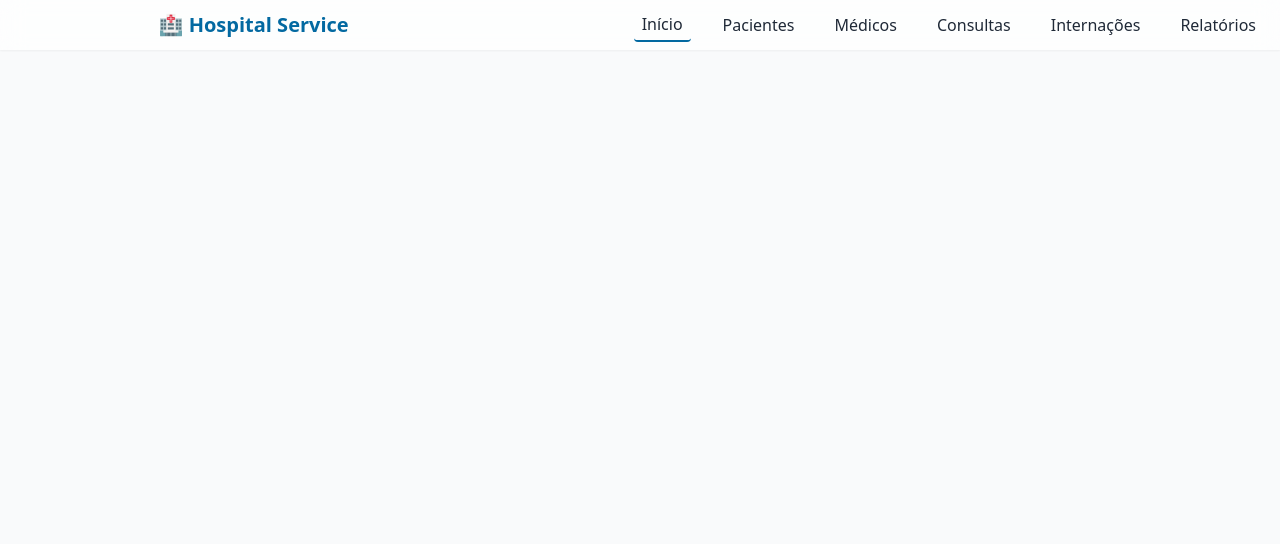
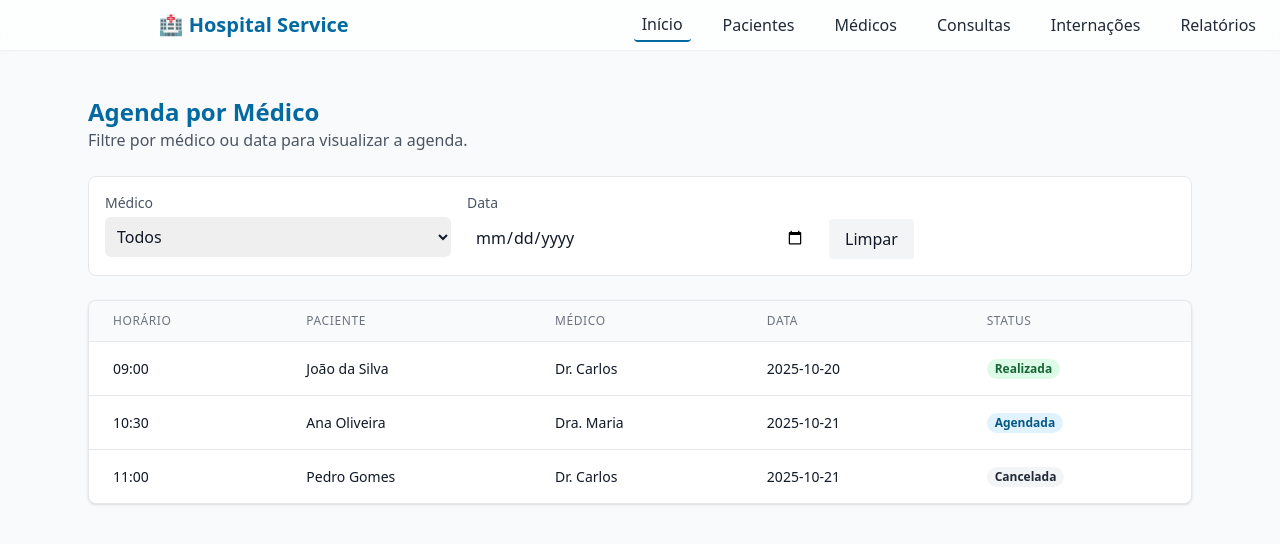
Before and after one commit to gabrielcaixeta01/Hospital-Service-App-, a Next.js app: page /relatorios/agenda-medico in a window 1280 px wide. Shown: the top 544 px of the page. Built offline with nearby package versions, Linux system fonts and the light colour scheme.

Commit message:
feat: relatorios adicionados

```diff
--- a/src/app/(protected)/relatorios/agenda-medico/page.tsx
+++ b/src/app/(protected)/relatorios/agenda-medico/page.tsx
@@ -1,3 +1,156 @@
-export default function Page() {
-  return <div />;
+"use client";
+
+import { useState } from "react";
+
+interface Consulta {
+  id: number;
+  paciente: string;
+  medico: string;
+  data: string;
+  horario: string;
+  status: string;
 }
+
+const MOCK: Consulta[] = [
+  {
+    id: 1,
+    paciente: "João da Silva",
+    medico: "Dr. Carlos",
+    data: "2025-10-20",
+    horario: "09:00",
+    status: "Realizada",
+  },
+  {
+    id: 2,
+    paciente: "Ana Oliveira",
+    medico: "Dra. Maria",
+    data: "2025-10-21",
+    horario: "10:30",
+    status: "Agendada",
+  },
+  {
+    id: 3,
+    paciente: "Pedro Gomes",
+    medico: "Dr. Carlos",
+    data: "2025-10-21",
+    horario: "11:00",
+    status: "Cancelada",
+  },
+];
+
+export default function AgendaMedicoPage() {
+  const [medicoFilter, setMedicoFilter] = useState("");
+  const [dateFilter, setDateFilter] = useState("");
+
+  const medicos = Array.from(new Set(MOCK.map((c) => c.medico)));
+
+  const filtered = MOCK.filter((c) => {
+    if (medicoFilter && c.medico !== medicoFilter) return false;
+    if (dateFilter && c.data !== dateFilter) return false;
+    return true;
+  });
+
+  return (
+    <section className="max-w-6xl mx-auto px-6 py-8">
+      <div className="flex items-center justify-between mb-6">
+        <div>
+          <h1 className="text-2xl font-bold text-blue-700">
+            Agenda por Médico
+          </h1>
+          <p className="text-gray-600">
+            Filtre por médico ou data para visualizar a agenda.
+          </p>
+        </div>
+      </div>
+
+      <div className="bg-white rounded-lg border p-4 mb-6">
+        <div className="grid grid-cols-1 sm:grid-cols-3 gap-4">
+          <div>
+            <label className="block text-sm text-gray-600">Médico</label>
+            <select
+              className="mt-1 block w-full rounded-md border-gray-300 p-2"
+              value={medicoFilter}
+              onChange={(e) => setMedicoFilter(e.target.value)}
+            >
+              <option value="">Todos</option>
+              {medicos.map((m) => (
+                <option key={m} value={m}>
+                  {m}
+                </option>
+              ))}
+            </select>
+          </div>
+
+          <div>
+            <label className="block text-sm text-gray-600">Data</label>
+            <input
+              type="date"
+              className="mt-1 block w-full rounded-md border-gray-300 p-2"
+              value={dateFilter}
+              onChange={(e) => setDateFilter(e.target.value)}
+            />
+          </div>
+
+          <div className="flex items-end">
+            <button className="px-4 py-2 bg-gray-100 rounded">Limpar</button>
+          </div>
+        </div>
+      </div>
+
+      <div className="bg-white rounded-lg border shadow overflow-x-auto">
+        <table className="min-w-full divide-y divide-gray-200">
+          <thead className="bg-gray-50">
+            <tr>
+              <th className="px-6 py-3 text-left text-xs font-medium text-gray-500 uppercase tracking-wider">
+                Horário
+              </th>
+              <th className="px-6 py-3 text-left text-xs font-medium text-gray-500 uppercase tracking-wider">
+                Paciente
+              </th>
+              <th className="px-6 py-3 text-left text-xs font-medium text-gray-500 uppercase tracking-wider">
+                Médico
+              </th>
+              <th className="px-6 py-3 text-left text-xs font-medium text-gray-500 uppercase tracking-wider">
+                Data
+              </th>
+              <th className="px-6 py-3 text-left text-xs font-medium text-gray-500 uppercase tracking-wider">
+                Status
+              </th>
+            </tr>
+          </thead>
+          <tbody className="bg-white divide-y divide-gray-200">
+            {filtered.map((c) => (
+              <tr key={c.id} className="hover:bg-gray-50">
+                <td className="px-6 py-4 whitespace-nowrap text-sm text-gray-900">
+                  {c.horario}
+                </td>
+                <td className="px-6 py-4 whitespace-nowrap text-sm text-gray-900">
+                  {c.paciente}
+                </td>
+                <td className="px-6 py-4 whitespace-nowrap text-sm text-gray-900">
+                  {c.medico}
+                </td>
+                <td className="px-6 py-4 whitespace-nowrap text-sm text-gray-900">
+                  {c.data}
+                </td>
+                <td className="px-6 py-4 whitespace-nowrap text-sm">
+                  <span
+                    className={`px-2 inline-flex text-xs leading-5 font-semibold rounded-full ${
+                      c.status === "Realizada"
+                        ? "bg-green-100 text-green-800"
+                        : c.status === "Agendada"
+                        ? "bg-blue-100 text-blue-800"
+                        : "bg-gray-100 text-gray-800"
+                    }`}
+                  >
+                    {c.status}
+                  </span>
+                </td>
+              </tr>
+            ))}
+          </tbody>
+        </table>
+      </div>
+    </section>
+  );
+}
--- /dev/null
+++ b/src/app/(protected)/relatorios/leitos/page.tsx
@@ -0,0 +1,81 @@
+"use client";
+
+import React from "react";
+
+interface Leito {
+  id: string;
+  quarto: string;
+  setor: string;
+  status: "ocupado" | "livre" | "manutencao";
+  paciente?: string;
+}
+
+const MOCK_LEITOS: Leito[] = Array.from({ length: 12 }).map((_, i) => ({
+  id: `${i + 1}`,
+  quarto: `${100 + i}-A`,
+  setor: i % 3 === 0 ? "UTI" : "Clinica",
+  status: i % 4 === 0 ? "manutencao" : i % 2 === 0 ? "ocupado" : "livre",
+  paciente: i % 2 === 0 ? `Paciente ${i + 1}` : undefined,
+}));
+
+export default function RelatorioLeitos() {
+  return (
+    <section className="max-w-6xl mx-auto px-6 py-8">
+      <div className="flex items-center justify-between mb-6">
+        <div>
+          <h1 className="text-2xl font-bold text-blue-700">
+            Ocupação de Leitos
+          </h1>
+          <p className="text-gray-600">
+            Visão rápida da ocupação por setor e quarto.
+          </p>
+        </div>
+      </div>
+
+      <div className="grid grid-cols-1 sm:grid-cols-2 lg:grid-cols-3 gap-4">
+        {MOCK_LEITOS.map((l) => (
+          <div key={l.id} className="rounded-xl border bg-white p-4 shadow-sm">
+            <div className="flex items-center justify-between">
+              <div>
+                <div className="text-sm text-gray-500">Quarto</div>
+                <div className="text-lg font-semibold text-gray-800">
+                  {l.quarto}
+                </div>
+                <div className="text-xs text-gray-500">{l.setor}</div>
+              </div>
+              <div>
+                <span
+                  className={`inline-flex items-center px-2 py-1 rounded-full text-xs font-medium ${
+                    l.status === "ocupado"
+                      ? "bg-red-100 text-red-800"
+                      : l.status === "livre"
+                      ? "bg-green-100 text-green-800"
+                      : "bg-yellow-100 text-yellow-800"
+                  }`}
+                >
+                  {l.status === "ocupado"
+                    ? "Ocupado"
+                    : l.status === "livre"
+                    ? "Livre"
+                    : "Manutenção"}
+                </span>
+              </div>
+            </div>
+
+            {l.paciente && (
+              <div className="mt-4 text-sm text-gray-700">
+                Paciente: {l.paciente}
+              </div>
+            )}
+
+            <div className="mt-4 flex justify-end">
+              <button className="px-3 py-1 text-sm rounded border border-gray-200 hover:bg-gray-50">
+                Detalhes
+              </button>
+            </div>
+          </div>
+        ))}
+      </div>
+    </section>
+  );
+}
--- /dev/null
+++ b/src/app/(protected)/relatorios/page.tsx
@@ -0,0 +1,61 @@
+"use client";
+
+import Link from "next/link";
+
+export default function RelatoriosIndex() {
+  return (
+    <section className="max-w-6xl mx-auto px-6 py-8">
+      <div className="flex items-center justify-between mb-6">
+        <div>
+          <h1 className="text-3xl font-bold text-blue-700">Relatórios</h1>
+          <p className="text-gray-600">
+            Visualize e filtre relatórios do sistema.
+          </p>
+        </div>
+      </div>
+
+      <div className="grid grid-cols-1 sm:grid-cols-2 lg:grid-cols-3 gap-5">
+        <Link href="/relatorios/agenda-medico" className="block">
+          <div className="rounded-2xl border bg-white p-5 shadow-sm hover:shadow-md transition">
+            <h3 className="text-lg font-semibold text-gray-800">
+              Agenda por Médico
+            </h3>
+            <p className="mt-2 text-sm text-gray-500">
+              Agenda agregada por profissional em um período.
+            </p>
+            <div className="mt-4">
+              <span className="inline-flex items-center px-2.5 py-0.5 rounded-full bg-blue-50 text-blue-700 text-xs font-medium">
+                Abrir
+              </span>
+            </div>
+          </div>
+        </Link>
+
+        <Link href="/relatorios/leitos" className="block">
+          <div className="rounded-2xl border bg-white p-5 shadow-sm hover:shadow-md transition">
+            <h3 className="text-lg font-semibold text-gray-800">
+              Ocupação de Leitos
+            </h3>
+            <p className="mt-2 text-sm text-gray-500">
+              Status e ocupação por unidade/quarto.
+            </p>
+            <div className="mt-4">
+              <span className="inline-flex items-center px-2.5 py-0.5 rounded-full bg-blue-50 text-blue-700 text-xs font-medium">
+                Abrir
+              </span>
+            </div>
+          </div>
+        </Link>
+
+        <div className="rounded-2xl border bg-white p-5 shadow-sm">
+          <h3 className="text-lg font-semibold text-gray-800">
+            Outros relatórios
+          </h3>
+          <p className="mt-2 text-sm text-gray-500">
+            Relatórios adicionais estarão disponíveis em breve.
+          </p>
+        </div>
+      </div>
+    </section>
+  );
+}
```
